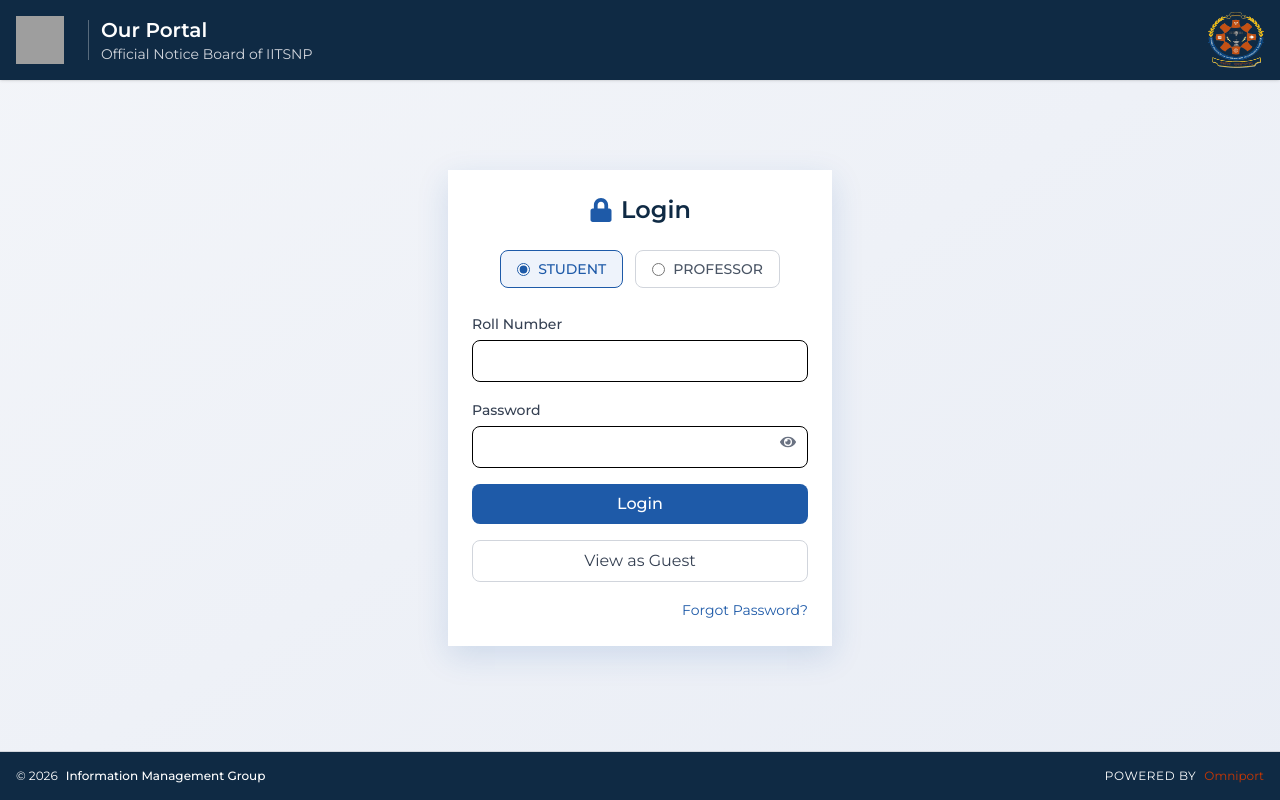
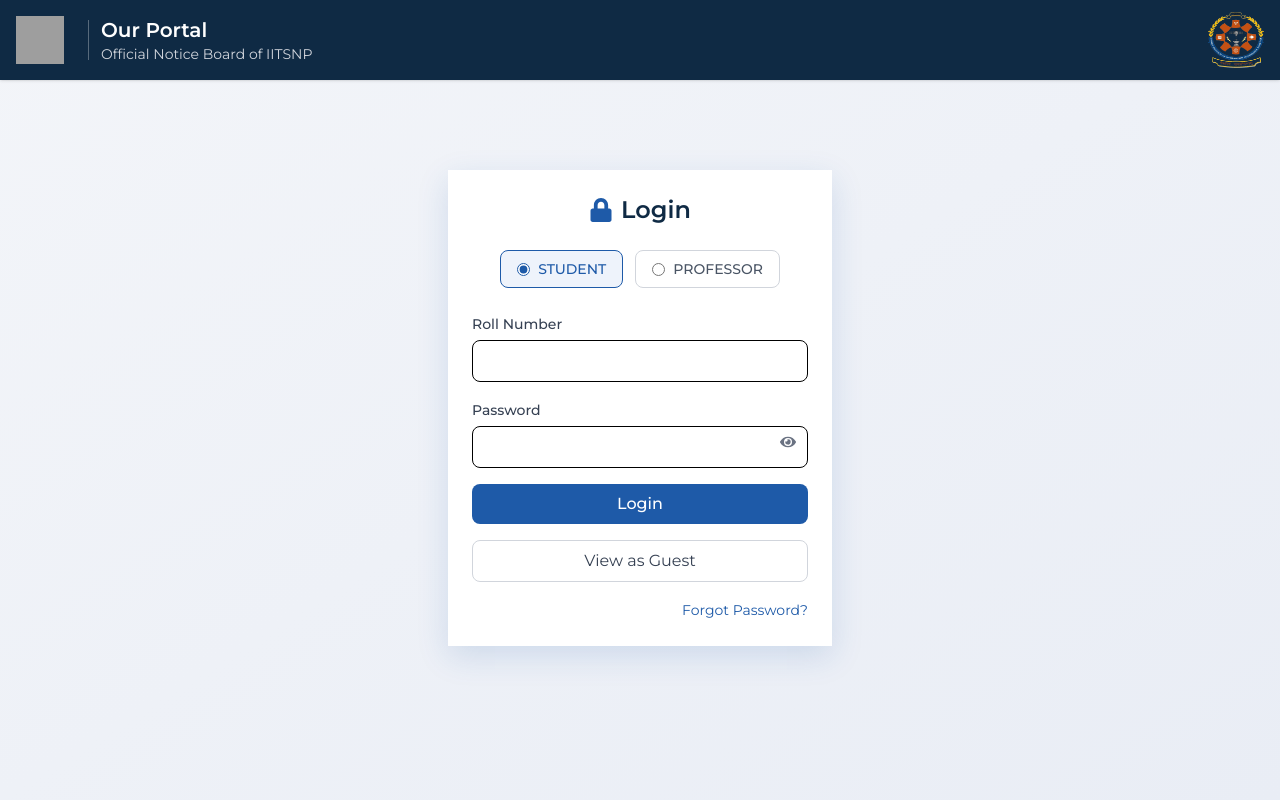
Before and after one commit to Chhatarapati-Chandril/Notice-board, a React (Vite) app in the folder frontend/: page /login in a window 1280 px wide. Built offline with nearby package versions, Linux system fonts and the light colour scheme; grey boxes are pictures that could not be loaded.

Commit message:
chore: comment out FootNav component in ForgotPassword and Login pages

```diff
--- a/frontend/src/pages/ForgotPassword.jsx
+++ b/frontend/src/pages/ForgotPassword.jsx
@@ -202,7 +202,7 @@ export default function ForgotPassword() {
         </div>
       </div>
 
-      <FootNav />
+      {/* <FootNav /> */}
     </div>
   );
 }
--- a/frontend/src/pages/login.jsx
+++ b/frontend/src/pages/login.jsx
@@ -170,7 +170,7 @@ export default function Login() {
         </div>
       </div>
 
-      <FootNav />
+      {/* <FootNav /> */}
     </div>
   );
 }
```
